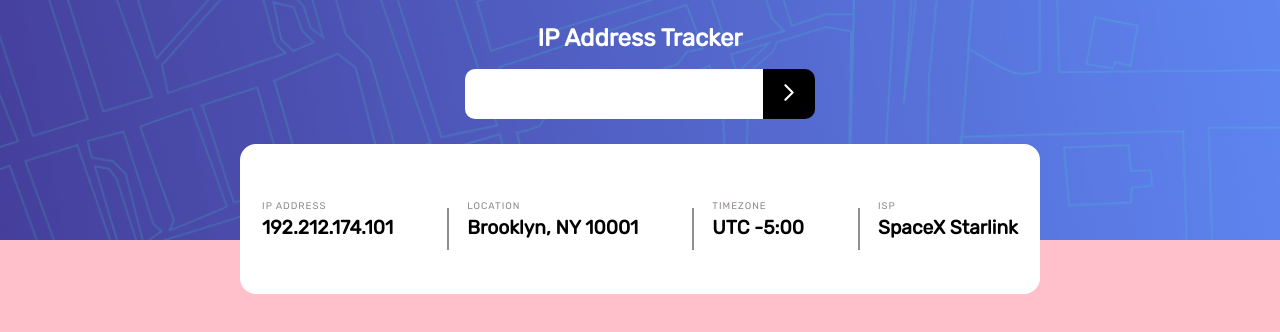
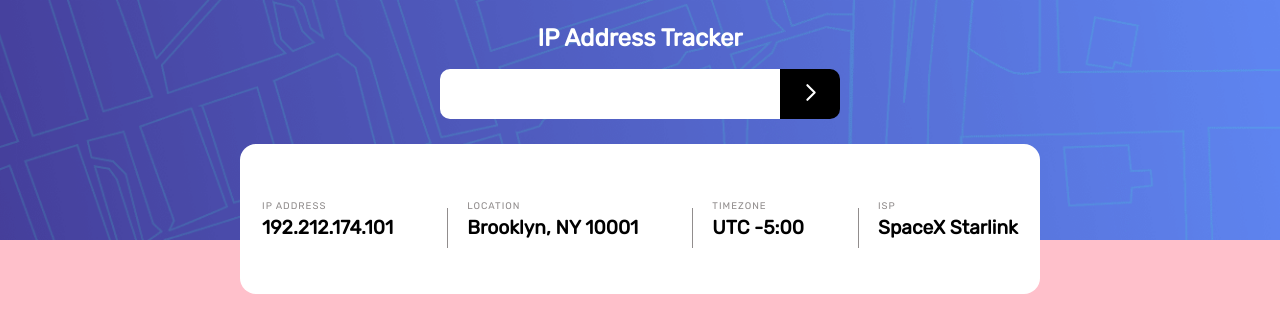
Before and after one commit to ebuka-nwabueze/ip-address-tracker, a React (Create React App) app: page / in a window 1280 px wide. Shown: the top 332 px of the page. Built offline with nearby package versions, Linux system fonts and the light colour scheme.

Commit message:
length of input control is added

```diff
--- a/src/index.css
+++ b/src/index.css
@@ -57,7 +57,7 @@ body{
 } */
 
 .input-control{
-  width: 350px;
+  width: 400px;
   height: 50px;
   display: flex;
   justify-content: center;
@@ -142,7 +142,7 @@ body{
   }
   .top__details-info-box:not(:first-child):after{
     content: "";
-    border: 0.3px solid var(--ash);
+    border-right: 1px solid var(--ash);
     height:40px;
     position: absolute;
     left: -20px;
```
